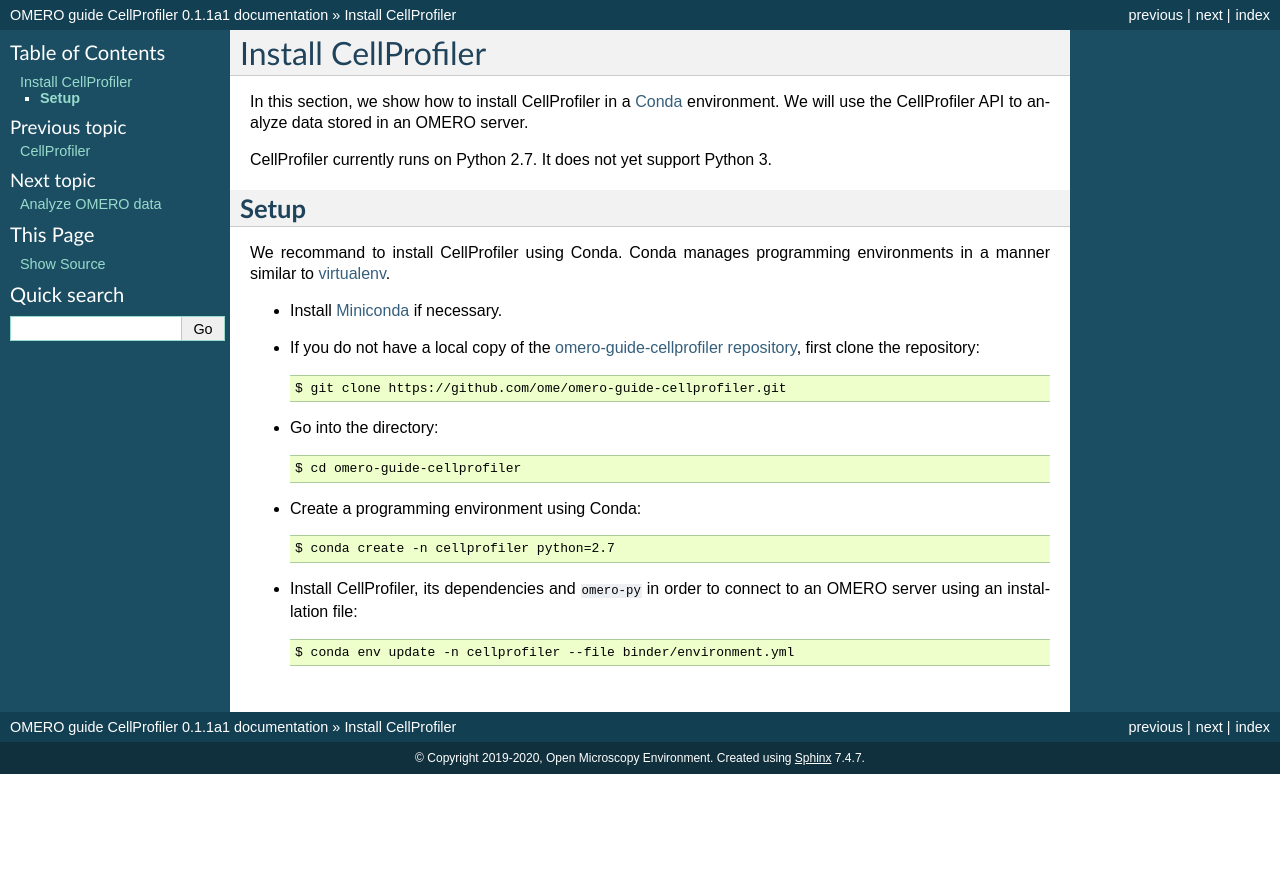
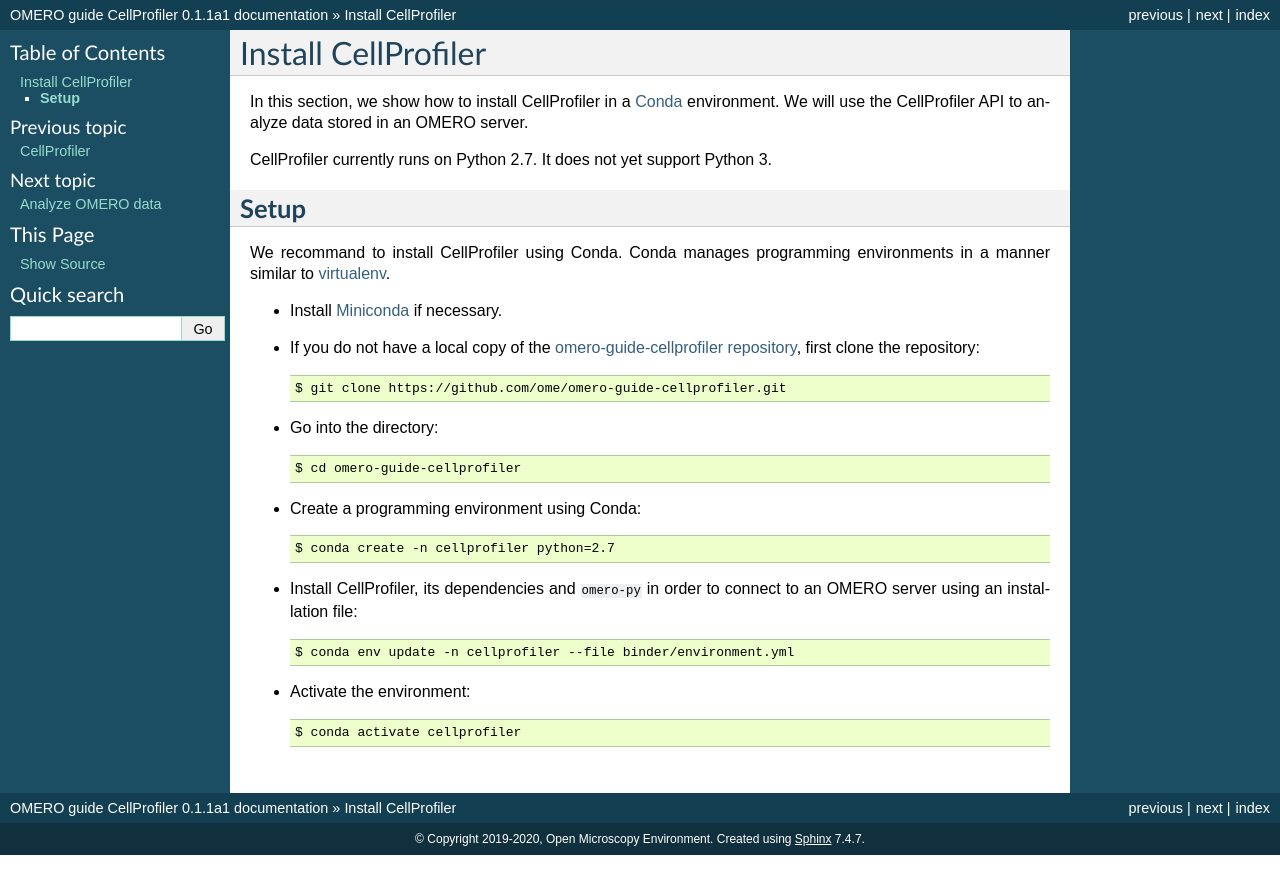
Before and after one commit to ome/omero-guide-cellprofiler, a Sphinx documentation site: the page built from docs/setup.rst, in a window 1280 px wide. Shown: the top 894 px of the page. Built offline with Sphinx 7.4.7, drawn with Linux system fonts in a browser that asks for light colours.

Commit message:
activate env

```diff
--- a/docs/setup.rst
+++ b/docs/setup.rst
@@ -31,3 +31,7 @@
 - Install CellProfiler, its dependencies and ``omero-py`` in order to connect to an OMERO server using an installation file::
 
     $ conda env update -n cellprofiler --file binder/environment.yml
+
+- Activate the environment::
+
+    $ conda activate cellprofiler
```
